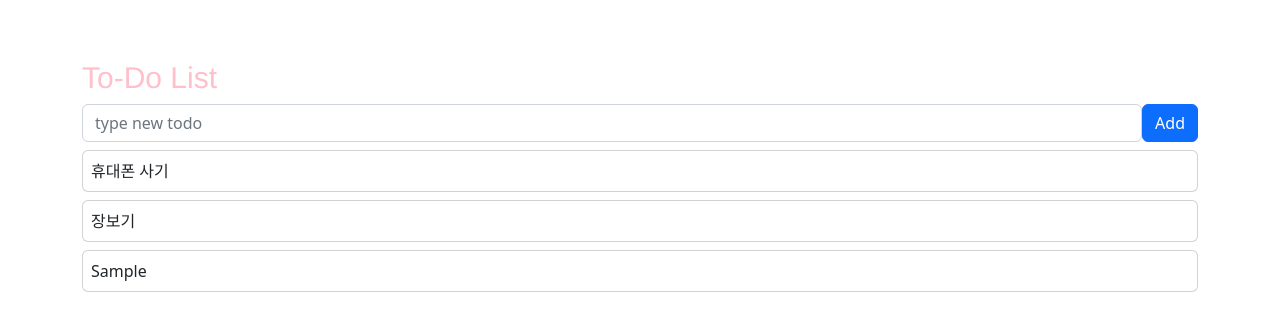
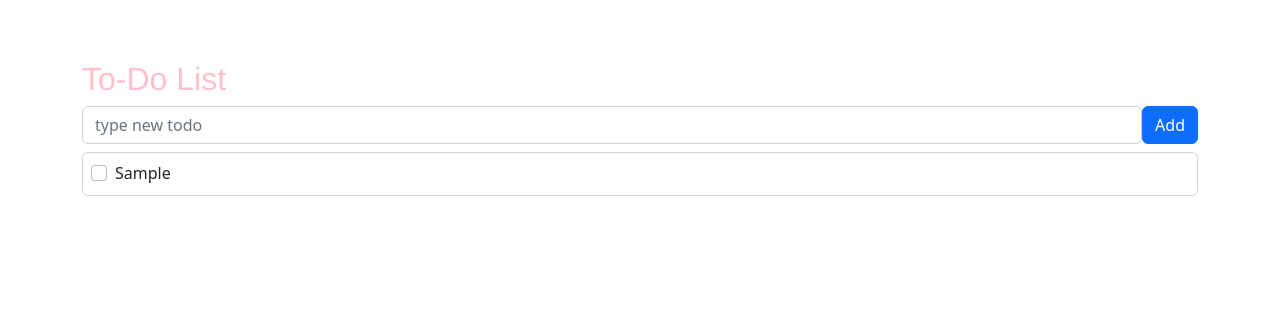
Before and after one commit to solbiko/vue3-project, a Vue app: page / in a window 1280 px wide. Both pictures are taken after typing "Sample" into the empty fields and a click on the button "Add". Shown: the top 330 px of the page. Built offline with nearby package versions, Linux system fonts and the light colour scheme.

Commit message:
체크박스, 스타일, 클래스 바인딩

```diff
--- a/src/App.vue
+++ b/src/App.vue
@@ -21,7 +21,25 @@
 
     <div v-for="todo in todos" :key="todo.id" class="card mt-2">
       <div class="card-body p-2">
-            {{todo.subject}}
+        <div class="form-check">
+            <input
+              type="checkbox"
+              class="form-check-input"
+              v-model="todo.completed"
+            >
+            <label
+             class="form-check-label"
+             :class="{todo_comp: todo.completed}"
+            >
+            <!---------------------------
+            스타일 바인딩
+            :style="todo.completed?  todoStyle : {}"
+            ----------------------------->
+              {{todo.subject}}
+            </label>
+
+
+        </div>
       </div>
     </div>
 
@@ -34,12 +52,12 @@ import { ref } from 'vue';
 export default {
   setup(){
     const todo = ref("");
-    const todos = ref([
-      {id:1, subject: "휴대폰 사기"},
-      {id:2, subject: "장보기"},
-    ]);
+    const todos = ref([]);
     const hasError = ref(false);
-
+    const todoStyle = {
+      textDecoration : 'line-through',
+      color : 'gray'
+    }
 
     const onSubmit = () => {
       // e.preventDefault();
@@ -49,7 +67,8 @@ export default {
       else {
         todos.value.push({
           id: Date.now(),
-          subject : todo.value
+          subject : todo.value,
+          completed: false,
         });
         todo.value = '';
         hasError.value = false;
@@ -62,6 +81,7 @@ export default {
       todos,
       onSubmit,
       hasError,
+      todoStyle,
     };
 
   }
@@ -72,9 +92,14 @@ export default {
 .title {
   color : pink;
   font-family: Avenir, Helvetica, Arial, sans-serif;
-  -webkit-font-smoothing: antialiased;
   margin-top: 60px;
-  font-size: 30px;
 }
 
+.todo_comp {
+  color : gray;
+  text-decoration: line-through;
+}
+
+
+
 </style>
```
